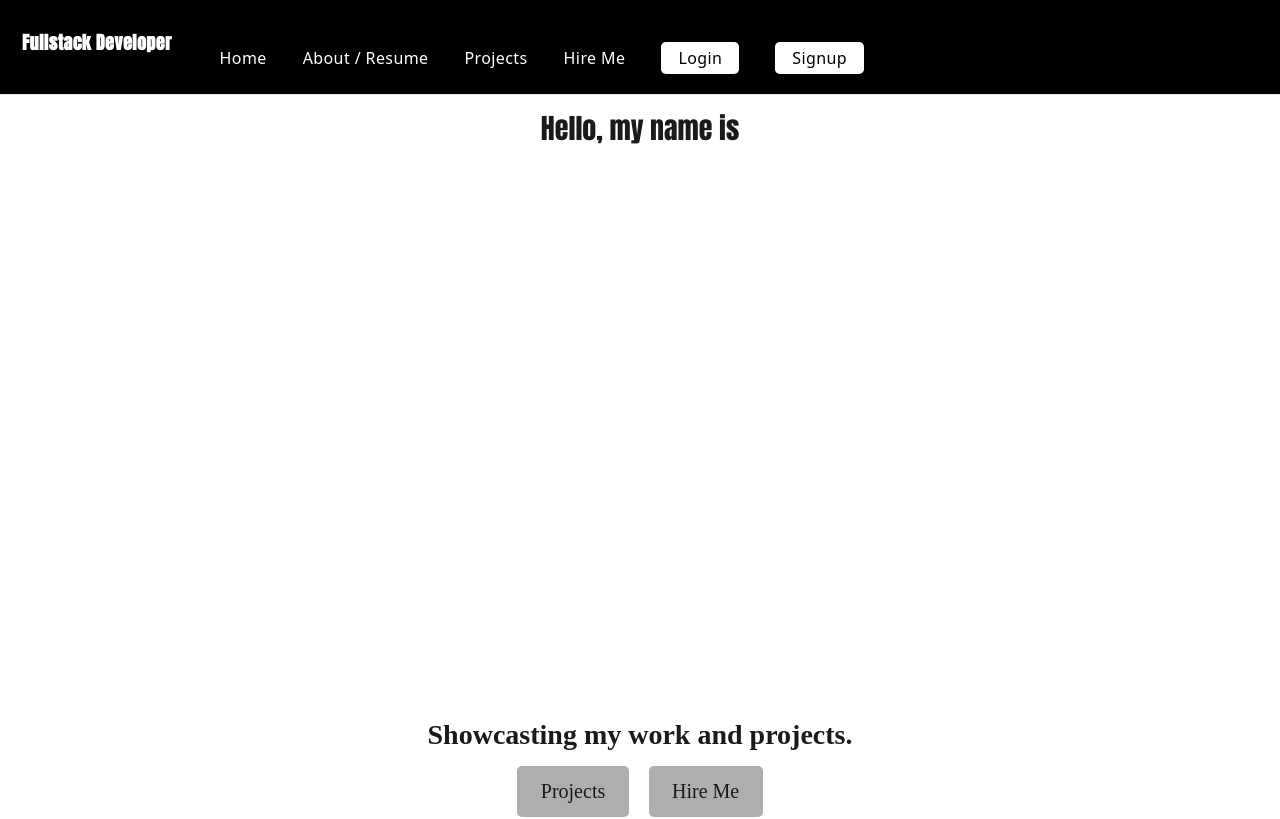
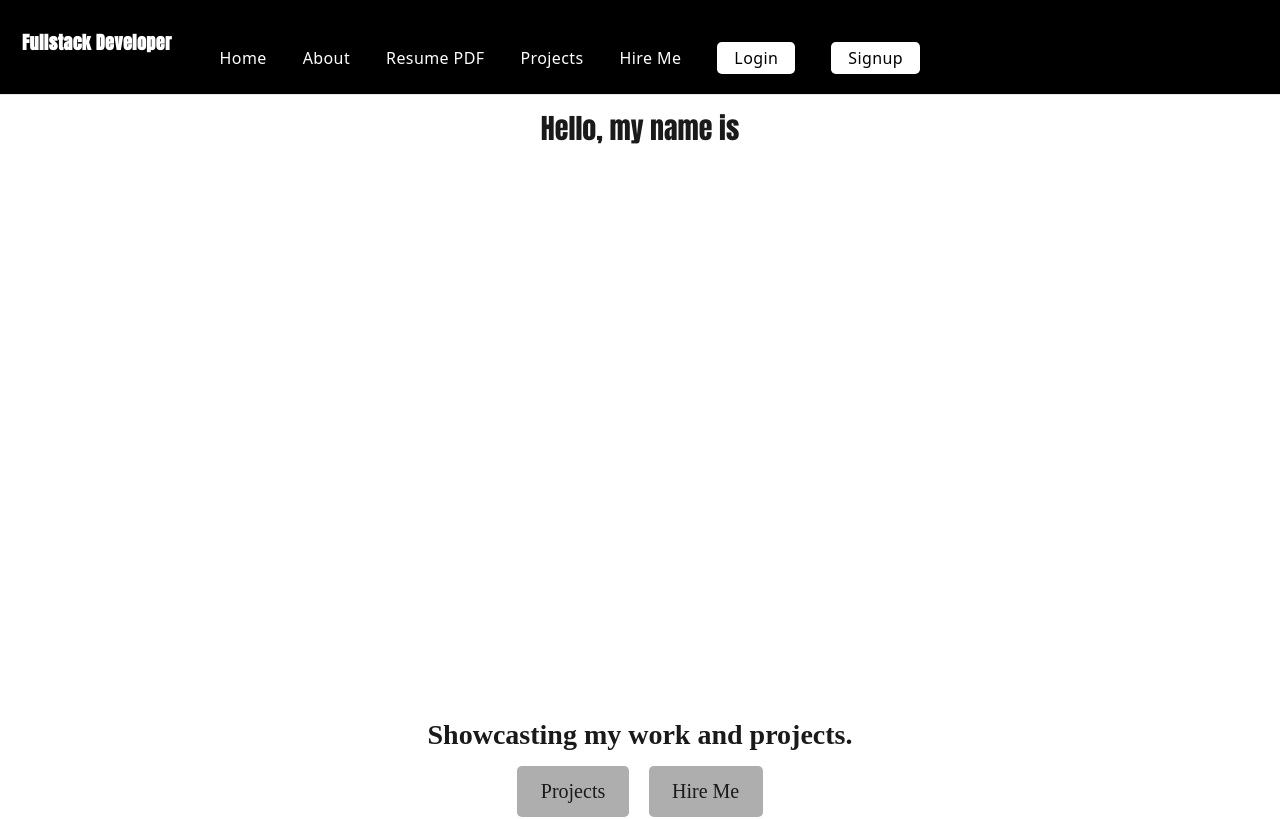
Before and after one commit to I-0110/ivelisFullstackPortfolio, a React (Vite) app in the folder client/: page / in a window 1280 px wide. Shown: the top 819 px of the page. Built offline with nearby package versions, Linux system fonts and the light colour scheme; no server answers; a web font is replaced by a local one.

Commit message:
Added some empty files

```diff
--- a/client/src/components/Navbar/index.tsx
+++ b/client/src/components/Navbar/index.tsx
@@ -40,7 +40,8 @@ const Nav = () => {
             } flex-col lg:flex-row lg:flex items-center gap-4 absolute lg:static top-full right-0 w-full lg:w-auto bg-black lg:bg-transparent px-4 pt-4 pb-6 lg:p-0 z-50`}
         >
         <Link className="m-2 text-white" to="/">Home</Link>
-        <Link className="m-2 text-white" to="/about">About / Resume</Link>
+        <Link className="m-2 text-white" to="/about">About</Link>
+        <Link className="m-2 text-white" to="/about">Resume PDF</Link>
 
         {Auth.loggedIn() ? (
             <>
```
Also changed, not shown: client/src/pages/About.tsx (added), client/src/pages/HireNow.tsx (added), client/src/pages/Projects.tsx (added).
